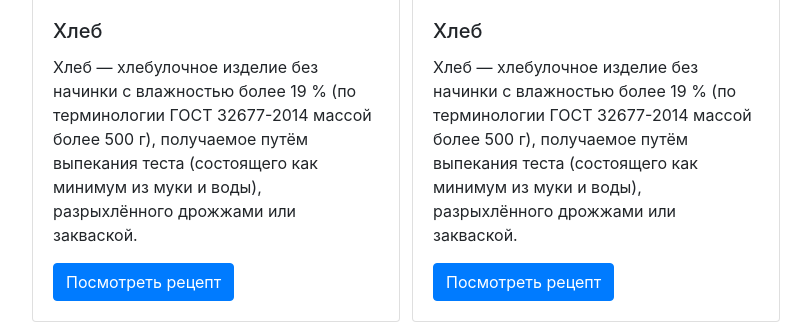
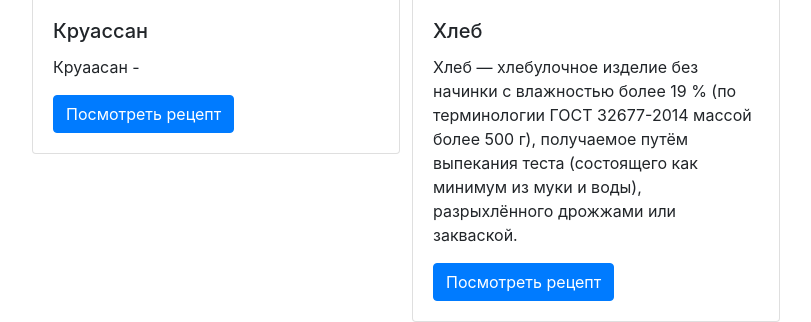
Before and after one commit to bereznyak72/flask-project, a Flask app: page / in a window 1280 px wide. Shown: the part 845-1167 px from the top of the page, without its empty margins (53-864 px from the left). Run offline with Flask 3, Linux system fonts and the light colour scheme; some libraries are stand-ins or nearby versions.

Commit message:
круассан

```diff
--- a/main.py
+++ b/main.py
@@ -19,6 +19,14 @@ def soap():
     return render_template('soup.html', title='Рецепт супа')
 
 
+@app.route('/croissant')
+def croissant():
+    return render_template('croissant.html', tittle='Рецепт круассана')
+
+
+@app.route('/')
+
+
 @app.route('/bread')
 def bread():
     return render_template('bread.html', title='Рецепт хлеба')
--- a/templates/about.html
+++ b/templates/about.html
@@ -11,7 +11,7 @@
             кулинарию еще более интересной и разнообразной!</p>
     </div>
     <div class="col-md-5 order-md-1">
-        <img src="{{ url_for('static', filename='img/Screenshot_1.png') }}" width="400" height="500">
+        <img src="{{ url_for('static', filename='img/about.png') }}" width="400" height="500">
     </div>
 </div>
 {% endblock %}
--- a/templates/index.html
+++ b/templates/index.html
@@ -43,16 +43,12 @@
     </div>
     <div class="col">
         <div class="card" style="width: 23rem;">
-            <img src="https://1xleb.ru/upload/iblock/b7f/b7f4a227110598cab8c6ac563ee39791.jpg" class="card-img-top"
+            <img src="static/img/croissant.jpg" class="card-img-top"
                  alt="...">
             <div class="card-body">
-                <h5 class="card-title">Хлеб</h5>
-                <p class="card-text">Хлеб — хлебулочное изделие без начинки с влажностью более 19 % (по терминологии
-                    ГОСТ
-                    32677-2014 массой более 500 г), получаемое путём выпекания теста (состоящего как минимум из муки и
-                    воды),
-                    разрыхлённого дрожжами или закваской.</p>
-                <a href="/bread" class="btn btn-primary">Посмотреть рецепт</a>
+                <h5 class="card-title">Круассан</h5>
+                <p class="card-text">Круаасан -</p>
+                <a href="/croissant" class="btn btn-primary">Посмотреть рецепт</a>
             </div>
         </div>
     </div>
```
Also changed, not shown: templates/croissant.html (added, +17 -0 lines), static/img/about.png (renamed from static/img/Screenshot_1.png).
